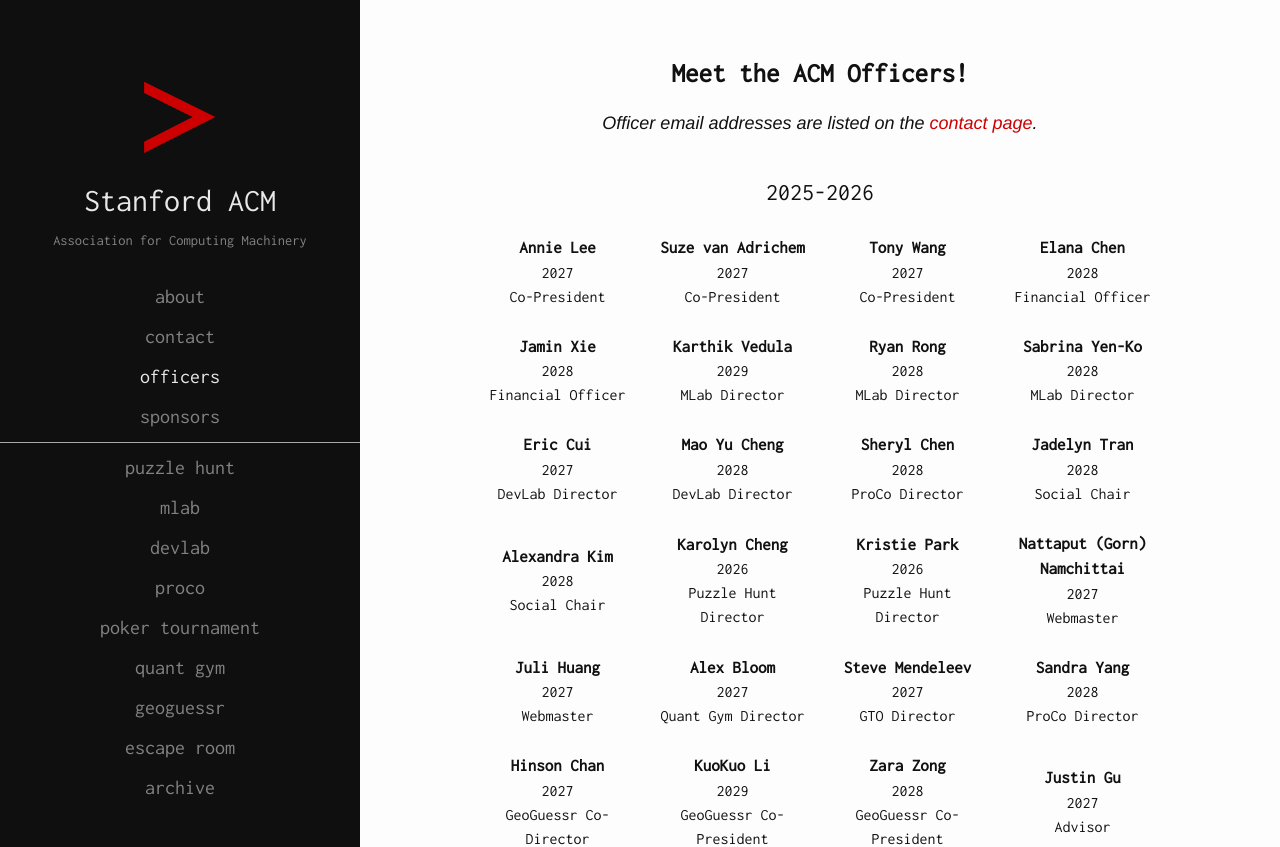
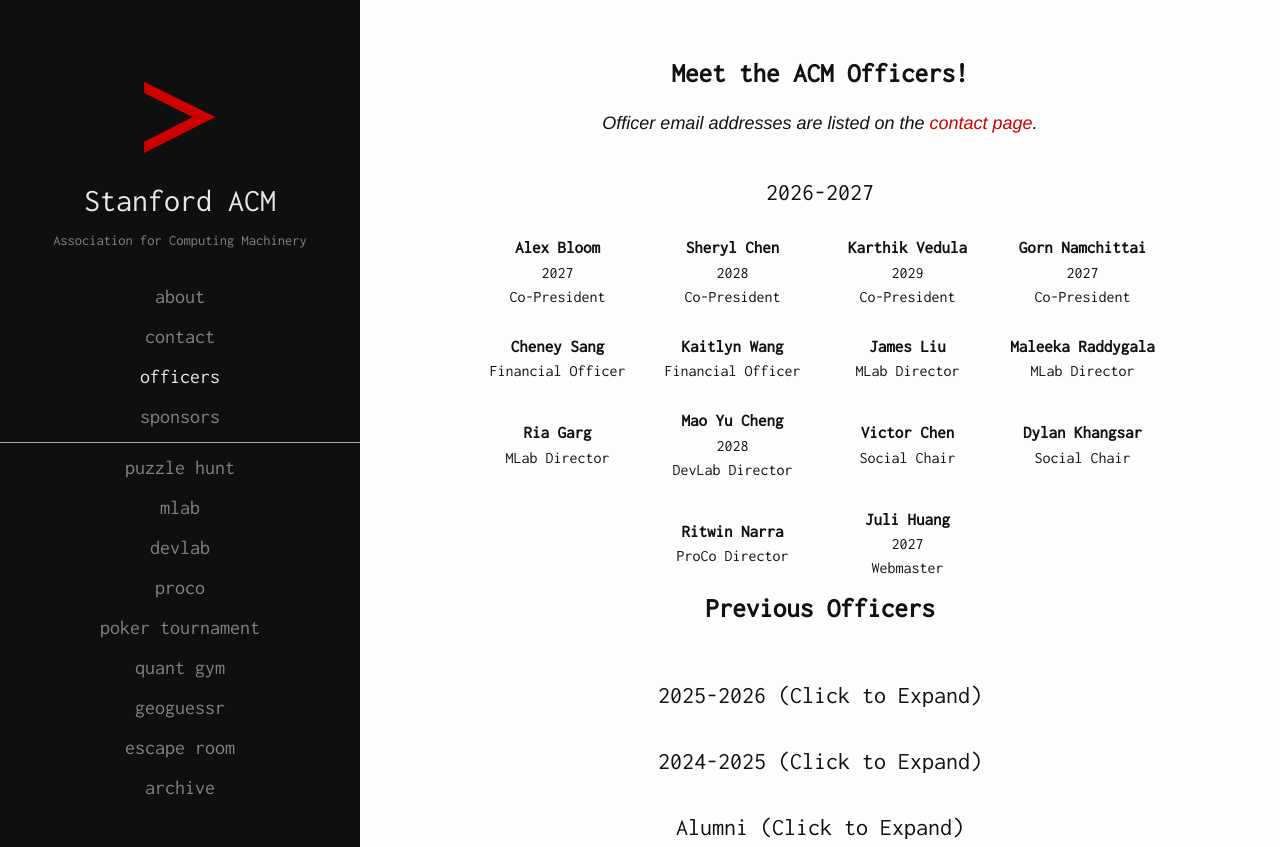
Before and after one commit to EricCui2005/Stanford-ACM, a Next.js app: page /officers in a window 1280 px wide. Shown: the top 847 px of the page. Built offline with nearby package versions, Linux system fonts and the light colour scheme.

Commit message:
deploy: StanfordACM/Stanford-ACM@c44b976658d94072a71585c08f3faa2d51a4763a

```diff
--- a/pages/officers.tsx
+++ b/pages/officers.tsx
@@ -25,7 +25,27 @@
         </Paragraph>
 
         {/* Active officers */}
-        <People title="2025-2026" startShown={true}>
+        <People title="2026-2027" startShown={true}>
+          <Person name="Alex Bloom" year={2027} position="Co-President" />
+          <Person name="Sheryl Chen" year={2028} position="Co-President" />
+          <Person name="Karthik Vedula" year={2029} position="Co-President" />
+          <Person name="Gorn Namchittai" year={2027} position="Co-President" />
+          <Person name="Cheney Sang" position="Financial Officer" />
+          <Person name="Kaitlyn Wang" position="Financial Officer" />
+          <Person name="James Liu" position="MLab Director" />
+          <Person name="Maleeka Raddygala" position="MLab Director" />
+          <Person name="Ria Garg" position="MLab Director" />
+          <Person name="Mao Yu Cheng" year={2028} position="DevLab Director" />
+          <Person name="Victor Chen" position="Social Chair" />
+          <Person name="Dylan Khangsar" position="Social Chair" />
+          <Person name="Ritwin Narra" position="ProCo Director" />
+          <Person name="Juli Huang" year={2027} position="Webmaster" />
+        </People>
+
+        <Title>Previous Officers</Title>
+
+        {/* Previous officers */}
+        <People title="2025-2026" startShown={false}>
           <Person name="Annie Lee" year={2027} position="Co-President" />
           <Person
             name="Suze van Adrichem"
@@ -72,9 +92,6 @@
           <Person name="Nathan Chi" year={2026} position="Advisor" />
         </People>
 
-        <Title>Previous Officers</Title>
-
-        {/* Previous officers */}
         <People title="2024-2025" startShown={false}>
           <Person
             name="Justin Gu"
```
